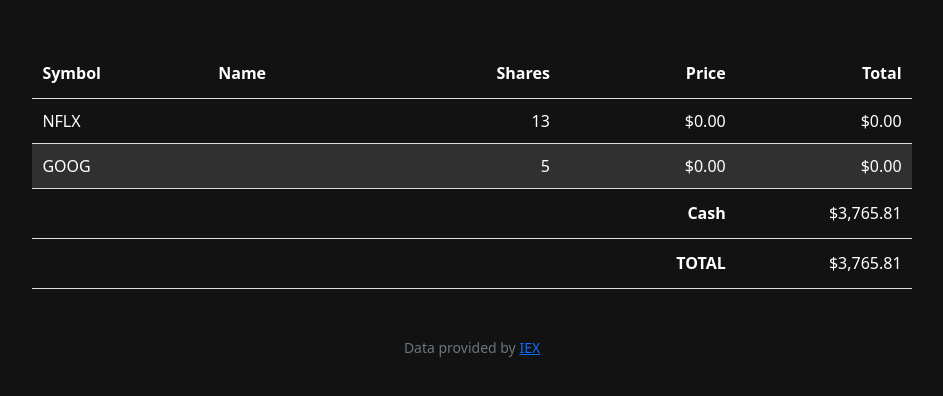
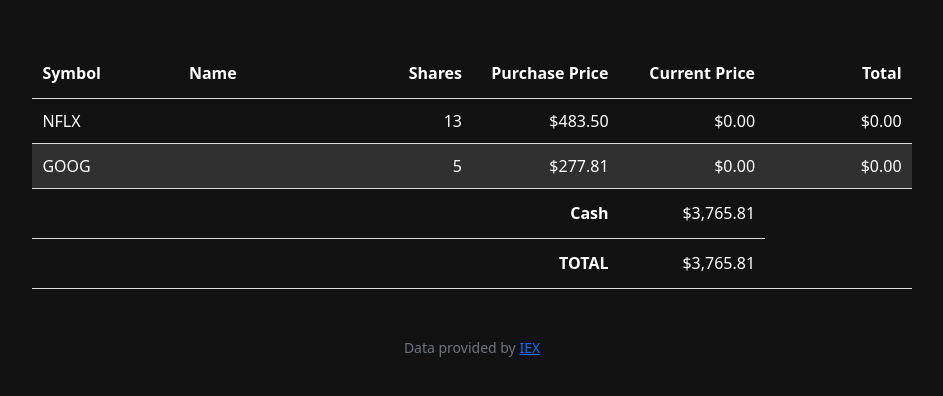
Before and after one commit to NeyasG/cs50, a Flask app: page / in a window 1280 px wide. Shown: the part 76-472 px from the top of the page, without its empty margins (168-1111 px from the left). Run offline with Flask 2, Linux system fonts and the light colour scheme; a user stored in the database is signed in; data comes from the database, SQL or seed files in the repository; data that the repository does not hold is empty; some libraries are stand-ins or nearby versions.

Commit message:
Wed, Jan 18, 2023, 11:11 PM +00:00

```diff
--- a/cs50/week9/finance/templates/index.html
+++ b/cs50/week9/finance/templates/index.html
@@ -15,7 +15,8 @@
             <th class="left heading">Symbol</th>
             <th class="left heading">Name</th>
             <th class="right heading">Shares</th>
-            <th class="right heading">Price</th>
+            <th class="right heading">Purchase Price</th>
+            <th class="right heading">Current Price</th>
             <th class="right heading">Total</th>
         </tr>
     </thead>
@@ -25,6 +26,7 @@
                 <td class="left">{{ row.symbol }}</td>
                 <td class="left">{{ lookup(row.symbol)["name"] }}</td>
                 <td class="right">{{ row.shares }}</td>
+                <td class="right">{{ (row.cost / row.shares) | abs | usd }}</td>
                 <td class="right">{{ lookup(row.symbol)["price"] | usd }}</td>
                 <td class="right">{{ (lookup(row.symbol)["price"] * row.shares) | usd }}</td>
             </tr>
```
